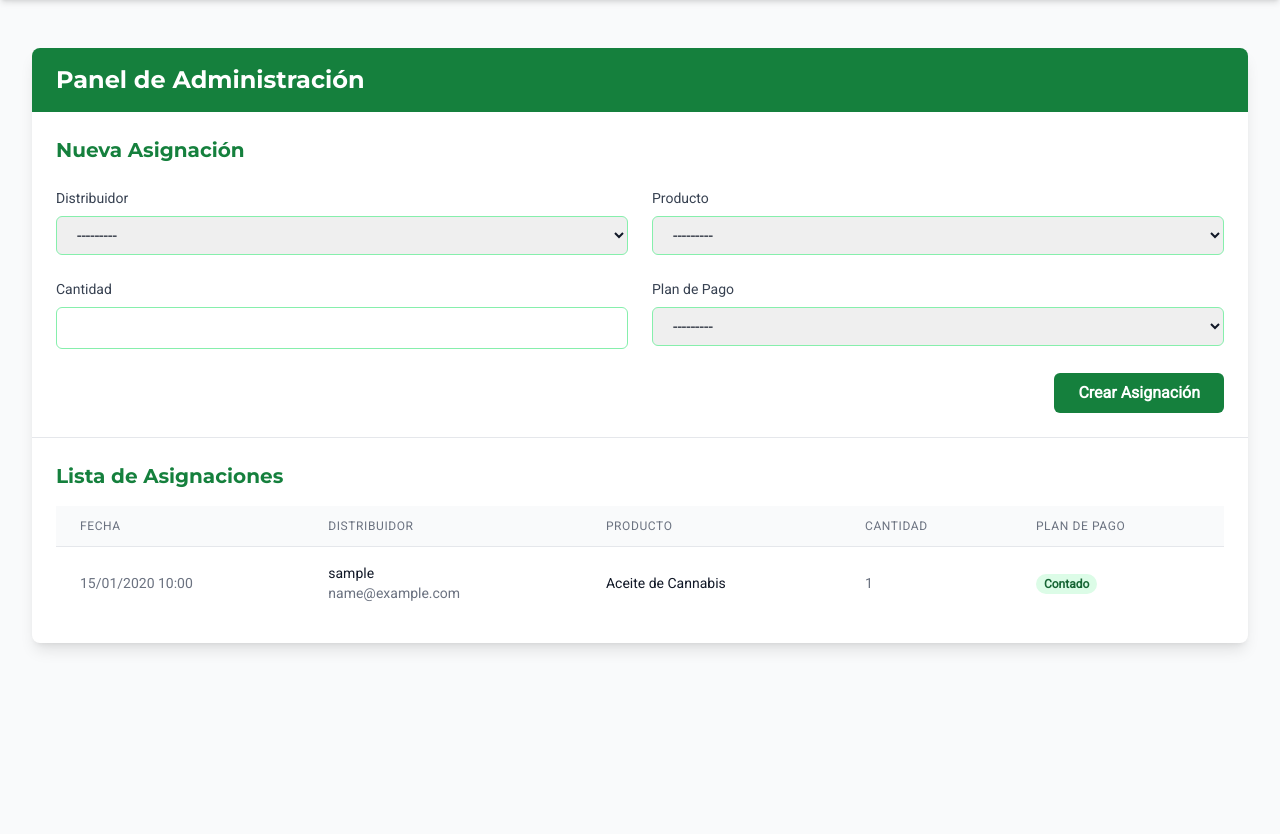
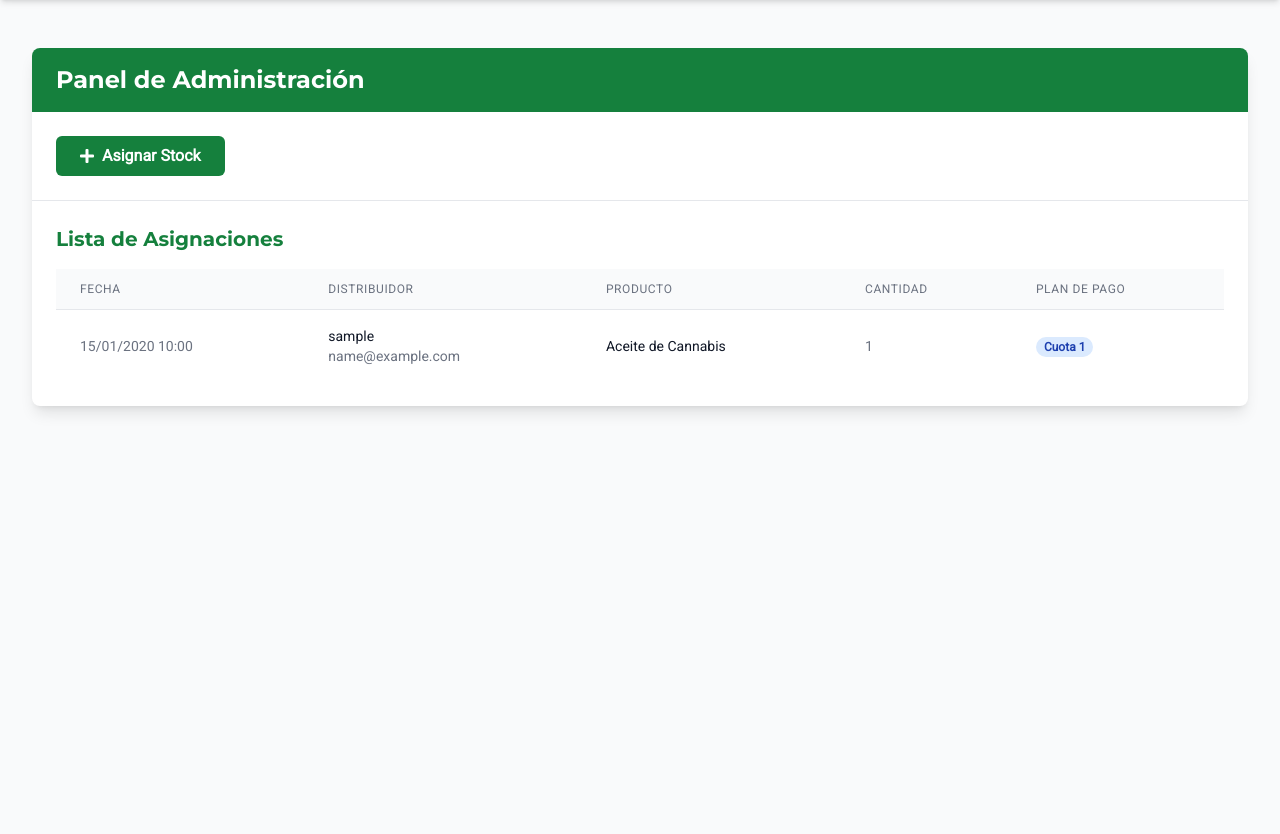
Before and after one commit to Faqsabalero/organic-shop-v3, a Django app: page /asignar/ in a window 1280 px wide. Shown: the part 64-898 px from the top of the page. Run offline with Django 5.2, Linux system fonts and the light colour scheme; a user stored in the database is signed in; data comes from the database, SQL or seed files in the repository; tables that the repository leaves empty hold one stand-in row (values such as "Sample post"); some libraries are stand-ins or nearby versions.

Commit message:
feat: Actualizar opciones de pago a cuotas y mejorar UI de asignación de stock

```diff
--- a/core/models.py
+++ b/core/models.py
@@ -22,8 +22,10 @@ class Producto(models.Model):
 
 class Asignacion(models.Model):
     PLAN_PAGO_CHOICES = (
-        ('CONTADO', 'Contado'),
-        ('CREDITO', 'Crédito'),
+        ('1', 'Cuota 1'),
+        ('2', 'Cuota 2'),
+        ('3', 'Cuota 3'),
+        ('4', 'Cuota 4'),
     )
     admin = models.ForeignKey(CustomUser, on_delete=models.CASCADE, related_name='asignaciones_admin')
     distribuidor = models.ForeignKey(CustomUser, on_delete=models.CASCADE, related_name='asignaciones_distribuidor')
--- a/core/templates/core/asignar.html
+++ b/core/templates/core/asignar.html
@@ -10,9 +10,22 @@
             <h2 class="text-2xl font-bold text-white">Panel de Administración</h2>
         </div>
 
+        <!-- Botón Asignar Stock -->
+        <div class="p-6 bg-white border-b border-gray-200">
+            <button onclick="toggleAsignacionForm()" class="px-6 py-2 bg-green-700 text-white font-semibold rounded-md hover:bg-green-800 focus:outline-none focus:ring-2 focus:ring-green-600 focus:ring-offset-2 transition flex items-center space-x-2">
+                <i class="fas fa-plus"></i>
+                <span>Asignar Stock</span>
+            </button>
+        </div>
+
         <!-- Formulario de Asignación -->
-        <div class="p-6 bg-white border-b border-gray-200">
-            <h3 class="text-xl font-semibold text-green-700 mb-4">Nueva Asignación</h3>
+        <div id="formAsignacion" class="p-6 bg-white border-b border-gray-200 hidden">
+            <div class="flex justify-between items-center mb-4">
+                <h3 class="text-xl font-semibold text-green-700">Nueva Asignación</h3>
+                <button onclick="toggleAsignacionForm()" class="text-gray-500 hover:text-gray-700">
+                    <i class="fas fa-times"></i>
+                </button>
+            </div>
             <form method="post" class="space-y-6">
                 {% csrf_token %}
                 <div class="grid grid-cols-1 md:grid-cols-2 gap-6">
@@ -102,7 +115,7 @@
                                 {{ asignacion.cantidad }}
                             </td>
                             <td class="px-6 py-4 whitespace-nowrap">
-                                <span class="px-2 inline-flex text-xs leading-5 font-semibold rounded-full {% if asignacion.plan_pago == 'CONTADO' %}bg-green-100 text-green-800{% else %}bg-blue-100 text-blue-800{% endif %}">
+                                <span class="px-2 inline-flex text-xs leading-5 font-semibold rounded-full bg-blue-100 text-blue-800">
                                     {{ asignacion.get_plan_pago_display }}
                                 </span>
                             </td>
@@ -121,3 +134,12 @@
     </div>
 </div>
 {% endblock %}
+
+{% block extra_scripts %}
+<script>
+    function toggleAsignacionForm() {
+        const form = document.getElementById('formAsignacion');
+        form.classList.toggle('hidden');
+    }
+</script>
+{% endblock %}
```
Also changed, not shown: core/migrations/0002_alter_asignacion_plan_pago.py (added).
